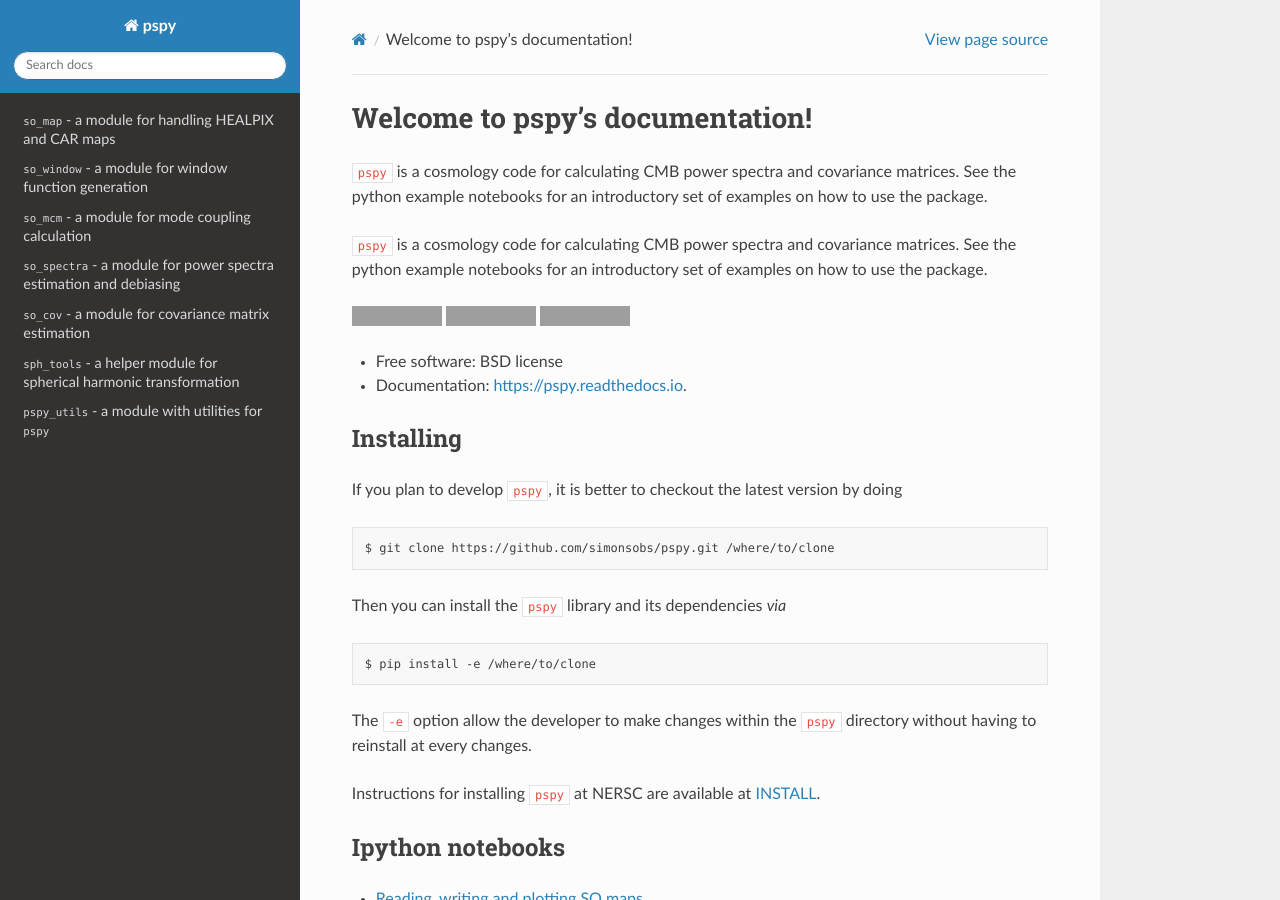
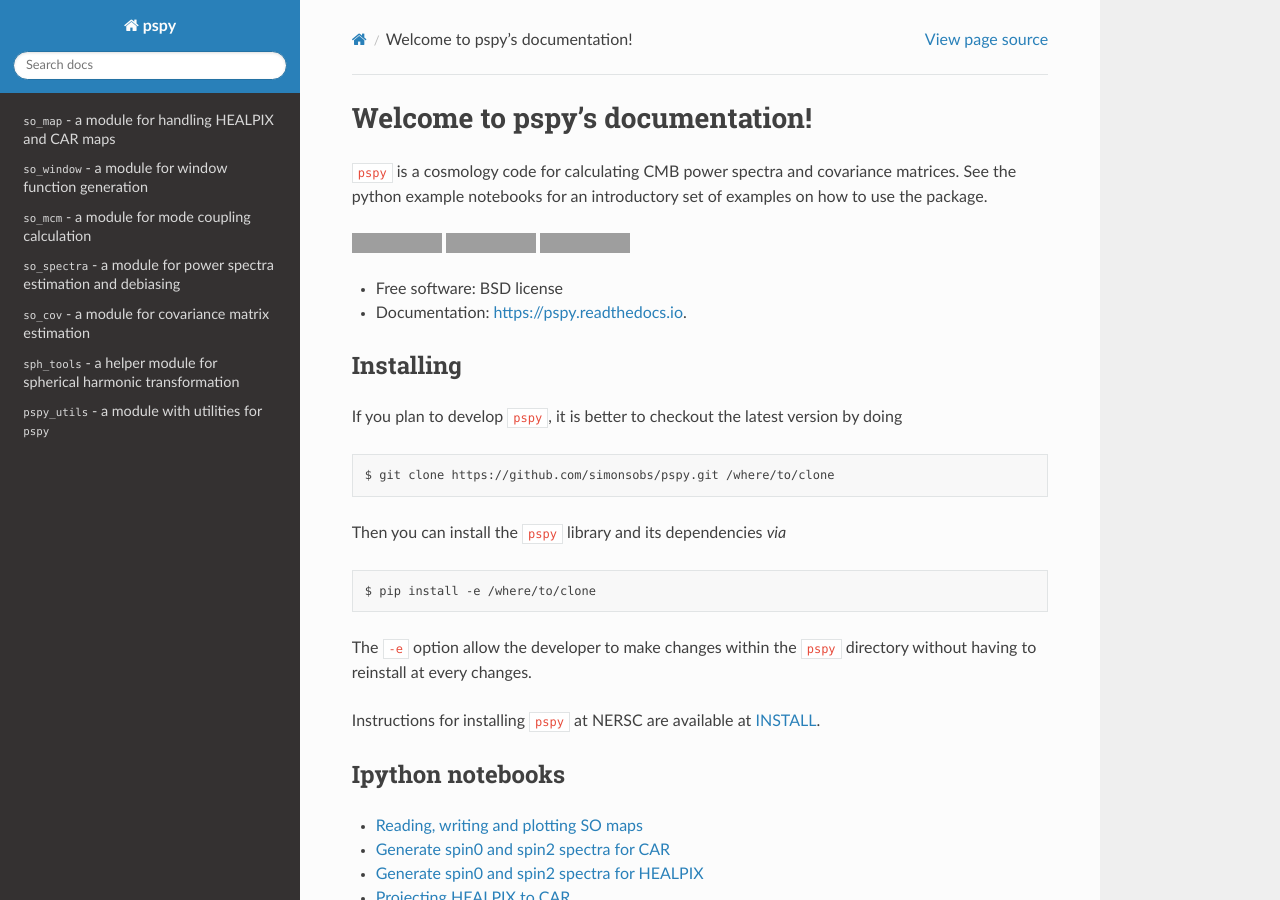
Before and after one commit to simonsobs/pspy, a Sphinx documentation site: the page built from docs/source/index.rst, in a window 1280 px wide and 900 px high. Built offline with Sphinx 7.4.7 and the Read the Docs theme 2.0.0, drawn with Linux system fonts in a browser that asks for light colours; grey boxes are pictures that could not be loaded.

Commit message:
remove redundancy

```diff
--- a/docs/source/index.rst
+++ b/docs/source/index.rst
@@ -1,8 +1,6 @@
 Welcome to pspy's documentation!
 ================================
 
-``pspy`` is a cosmology code for calculating CMB power spectra and covariance matrices.
-See the python example notebooks for an introductory set of examples on how to use the package.
 
 .. include:: ../../README.rst
    :start-after: inclusion-marker-do-not-remove
```
